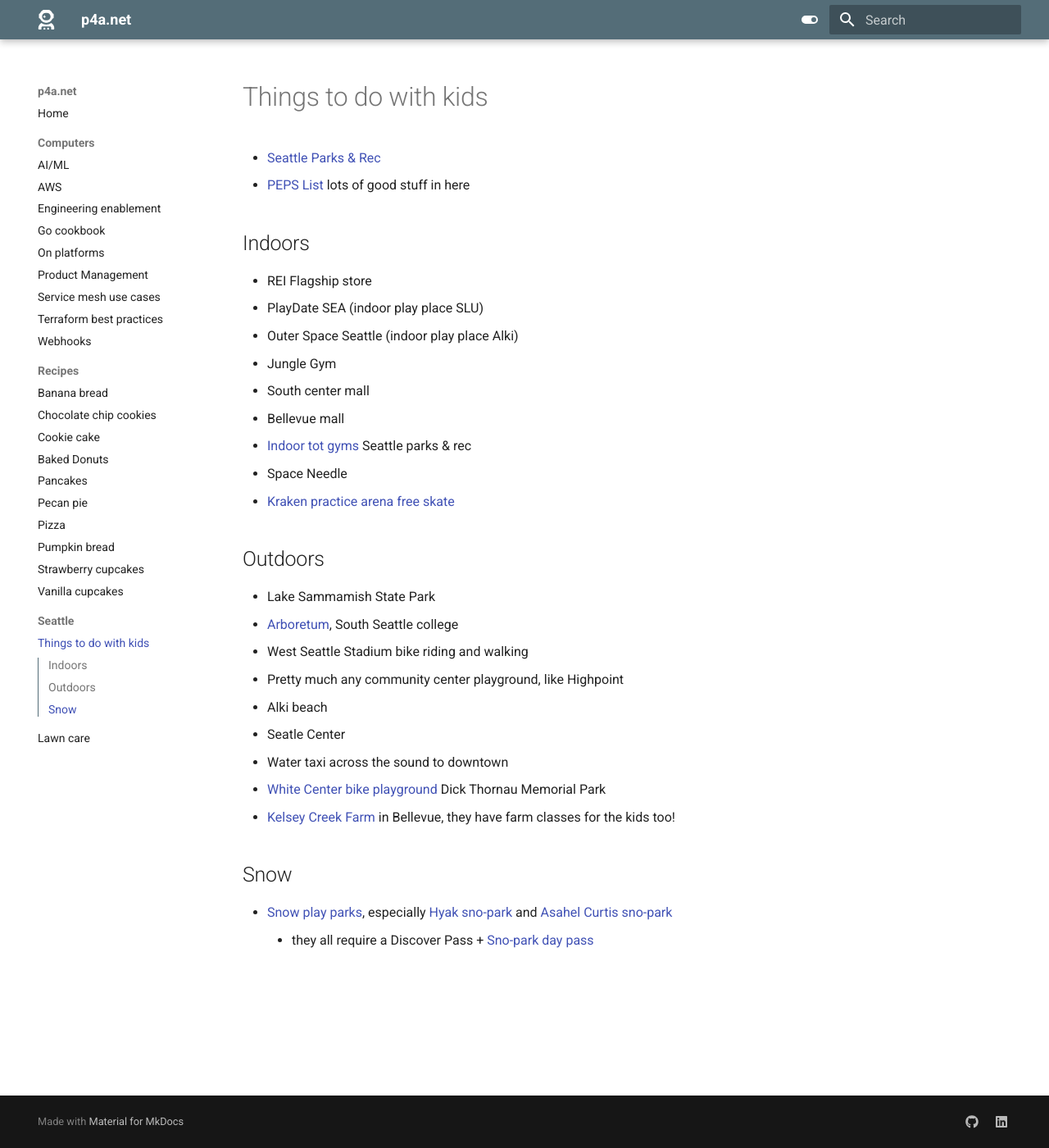
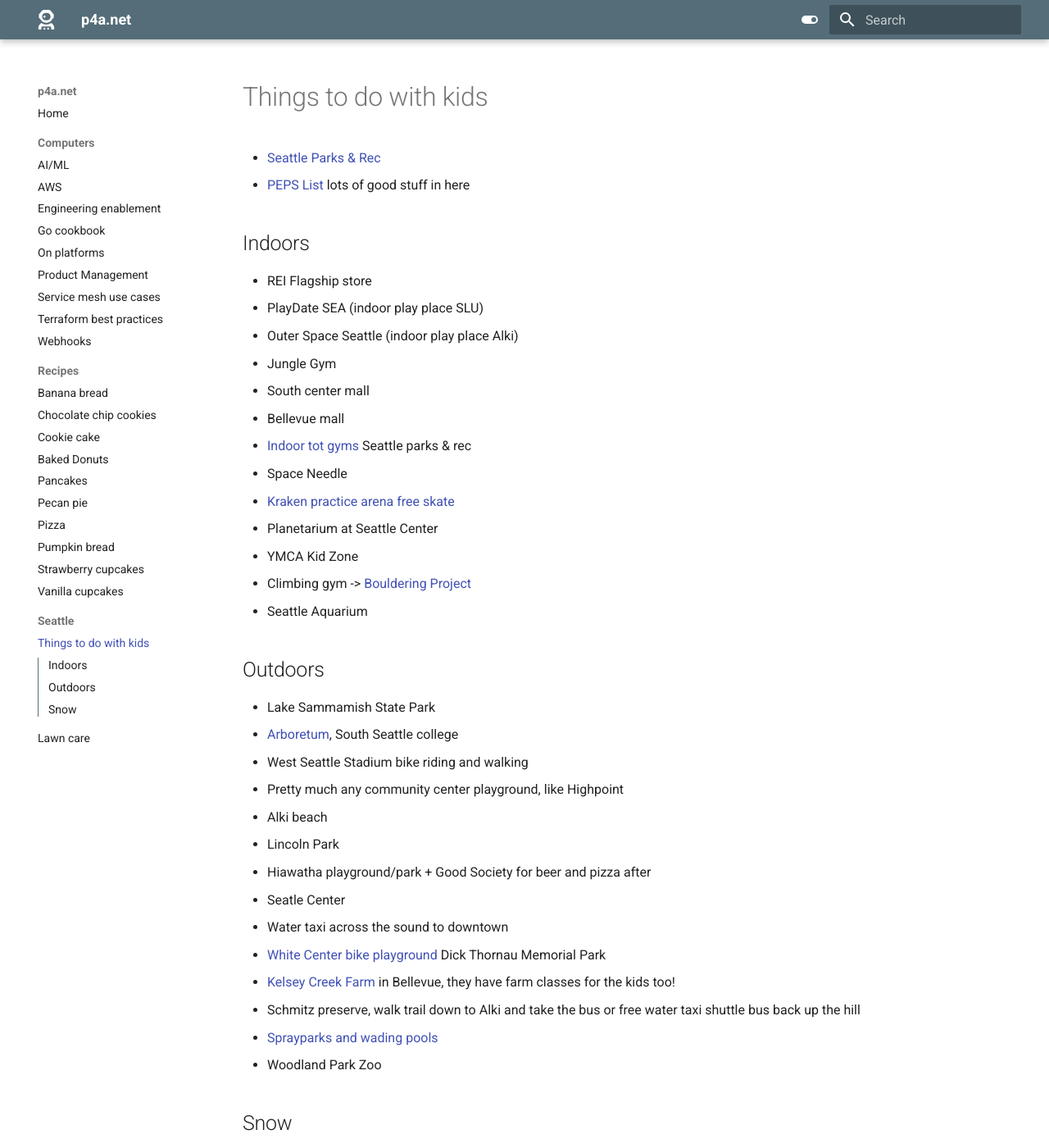
Before and after one commit to seajoshc/p4adotnet, an MkDocs documentation site: the page built from docs/seattle/kids.md, in a window 1280 px wide and 1400 px high. Shown: the whole window at 82% size. Built offline with MkDocs 1.6.1 and Material for MkDocs 9.7.7, drawn with Linux system fonts in a browser that asks for light colours.

Commit message:
adds more stuff

```diff
--- a/docs/seattle/kids.md
+++ b/docs/seattle/kids.md
@@ -14,6 +14,10 @@
 - [Indoor tot gyms](https://www.seattle.gov/parks/find/toddler-indoor-play-areas) Seattle parks & rec
 - Space Needle
 - [Kraken practice arena free skate](https://www.krakencommunityiceplex.com/public-skating/)
+- Planetarium at Seattle Center
+- YMCA Kid Zone
+- Climbing gym -> [Bouldering Project](https://boulderingproject.com/location/poplar/)
+- Seattle Aquarium
 
 ## Outdoors
 
@@ -22,10 +26,15 @@
 - West Seattle Stadium bike riding and walking
 - Pretty much any community center playground, like Highpoint
 - Alki beach
+- Lincoln Park
+- Hiawatha playground/park + Good Society for beer and pizza after
 - Seatle Center
 - Water taxi across the sound to downtown
 - [White Center bike playground](https://kingcountyparks.org/2016/10/03/bike-playground-dick-thurnau-memorial-park/) Dick Thornau Memorial Park
 - [Kelsey Creek Farm](https://bellevuewa.gov/city-government/departments/parks/community-centers/kelsey-creek-farm) in Bellevue, they have farm classes for the kids too!
+- Schmitz preserve, walk trail down to Alki and take the bus or free water taxi shuttle bus back up the hill
+- [Sprayparks and wading pools](https://seattle.gov/parks/recreation/outdoor-water-recreation/sprayparks-and-wading-pools)
+- Woodland Park Zoo
 
 ## Snow
 
```
